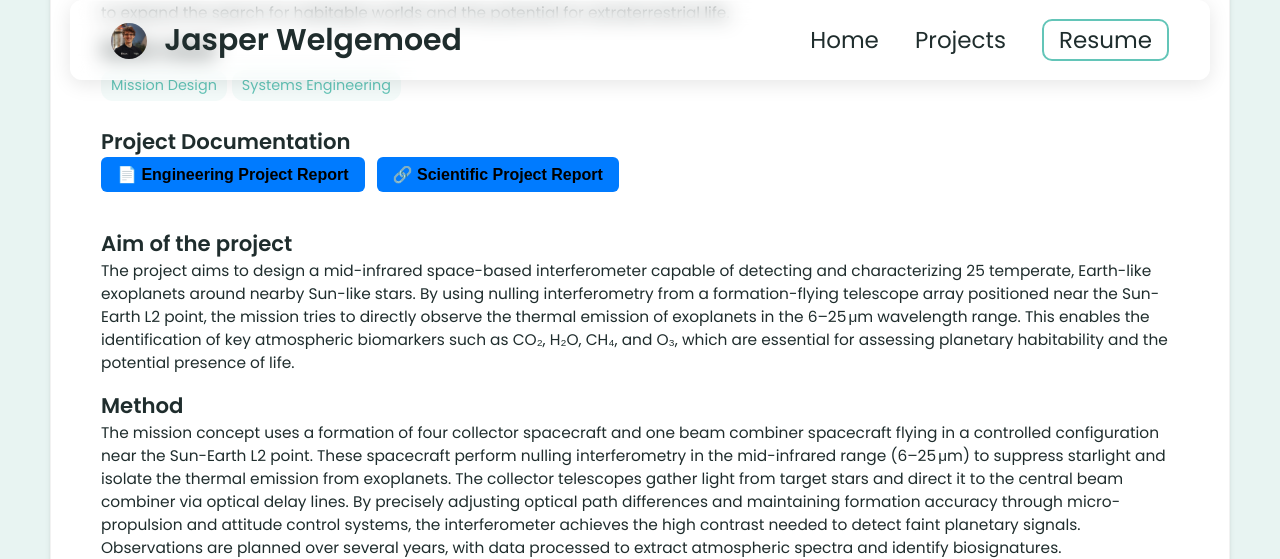
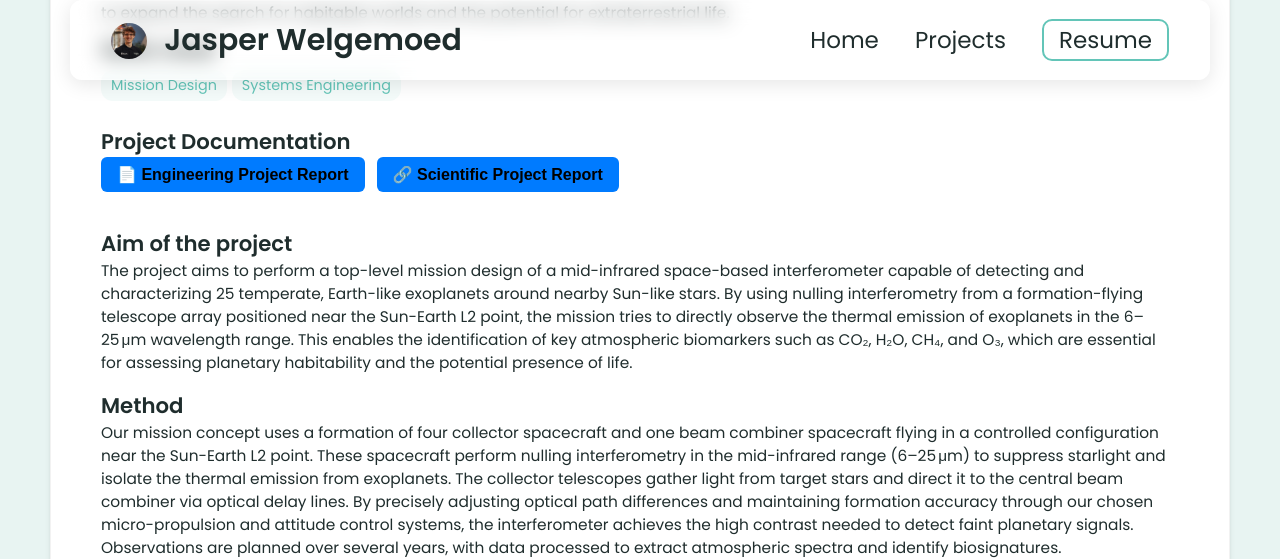
Before and after one commit to jasperwelgemoed/jasperwelgemoed.github.io, a Jekyll site: the page built from _projects/Telescope/index.md, in a window 1280 px wide and 1400 px high, scrolled down 752 px. Shown: the top 559 px of the window. Built offline with Jekyll 4.4.1, drawn with Linux system fonts in a browser that asks for light colours; some of the changed text lies outside the part shown; grey boxes are pictures that could not be loaded.

Commit message:
Update index.md

```diff
--- a/_projects/Telescope/index.md
+++ b/_projects/Telescope/index.md
@@ -37,10 +37,20 @@
 </div>
 
 ## Aim of the project
-The project aims to design a mid-infrared space-based interferometer capable of detecting and characterizing 25 temperate, Earth-like exoplanets around nearby Sun-like stars. By using nulling interferometry from a formation-flying telescope array positioned near the Sun-Earth L2 point, the mission tries to directly observe the thermal emission of exoplanets in the 6–25 μm wavelength range. This enables the identification of key atmospheric biomarkers such as CO₂, H₂O, CH₄, and O₃, which are essential for assessing planetary habitability and the potential presence of life.
+The project aims to perform a top-level mission design of a mid-infrared space-based interferometer capable of detecting and characterizing 25 temperate, Earth-like exoplanets around nearby Sun-like stars. By using nulling interferometry from a formation-flying telescope array positioned near the Sun-Earth L2 point, the mission tries to directly observe the thermal emission of exoplanets in the 6–25 μm wavelength range. This enables the identification of key atmospheric biomarkers such as CO₂, H₂O, CH₄, and O₃, which are essential for assessing planetary habitability and the potential presence of life.
 
 ## Method
-The mission concept uses a formation of four collector spacecraft and one beam combiner spacecraft flying in a controlled configuration near the Sun-Earth L2 point. These spacecraft perform nulling interferometry in the mid-infrared range (6–25 μm) to suppress starlight and isolate the thermal emission from exoplanets. The collector telescopes gather light from target stars and direct it to the central beam combiner via optical delay lines. By precisely adjusting optical path differences and maintaining formation accuracy through micro-propulsion and attitude control systems, the interferometer achieves the high contrast needed to detect faint planetary signals. Observations are planned over several years, with data processed to extract atmospheric spectra and identify biosignatures.
-<img width="700" height="700" alt="image" src="https://github.com/user-attachments/assets/3714550f-ae50-4071-9461-186fc283a6f4" />
+Our mission concept uses a formation of four collector spacecraft and one beam combiner spacecraft flying in a controlled configuration near the Sun-Earth L2 point. These spacecraft perform nulling interferometry in the mid-infrared range (6–25 μm) to suppress starlight and isolate the thermal emission from exoplanets. The collector telescopes gather light from target stars and direct it to the central beam combiner via optical delay lines. By precisely adjusting optical path differences and maintaining formation accuracy through our chosen micro-propulsion and attitude control systems, the interferometer achieves the high contrast needed to detect faint planetary signals. Observations are planned over several years, with data processed to extract atmospheric spectra and identify biosignatures.
+<div style="display: flex; gap: 10px; justify-content: center; align-items: flex-start;">
+
+
+  <figure>
+  <img width="700" height="700" alt="image" src="https://github.com/user-attachments/assets/3714550f-ae50-4071-9461-186fc283a6f4" />
+  <figcaption>Figure 1: Spacecraft ConfigurationP  </figcaption>
+  </figure>
+
+
+</div>
 
 ## Results
+We succesfully presented our final mission design at the Netherlands Institute for Space Research. For details about the designed systems please see the **Project Documentation*.
```
